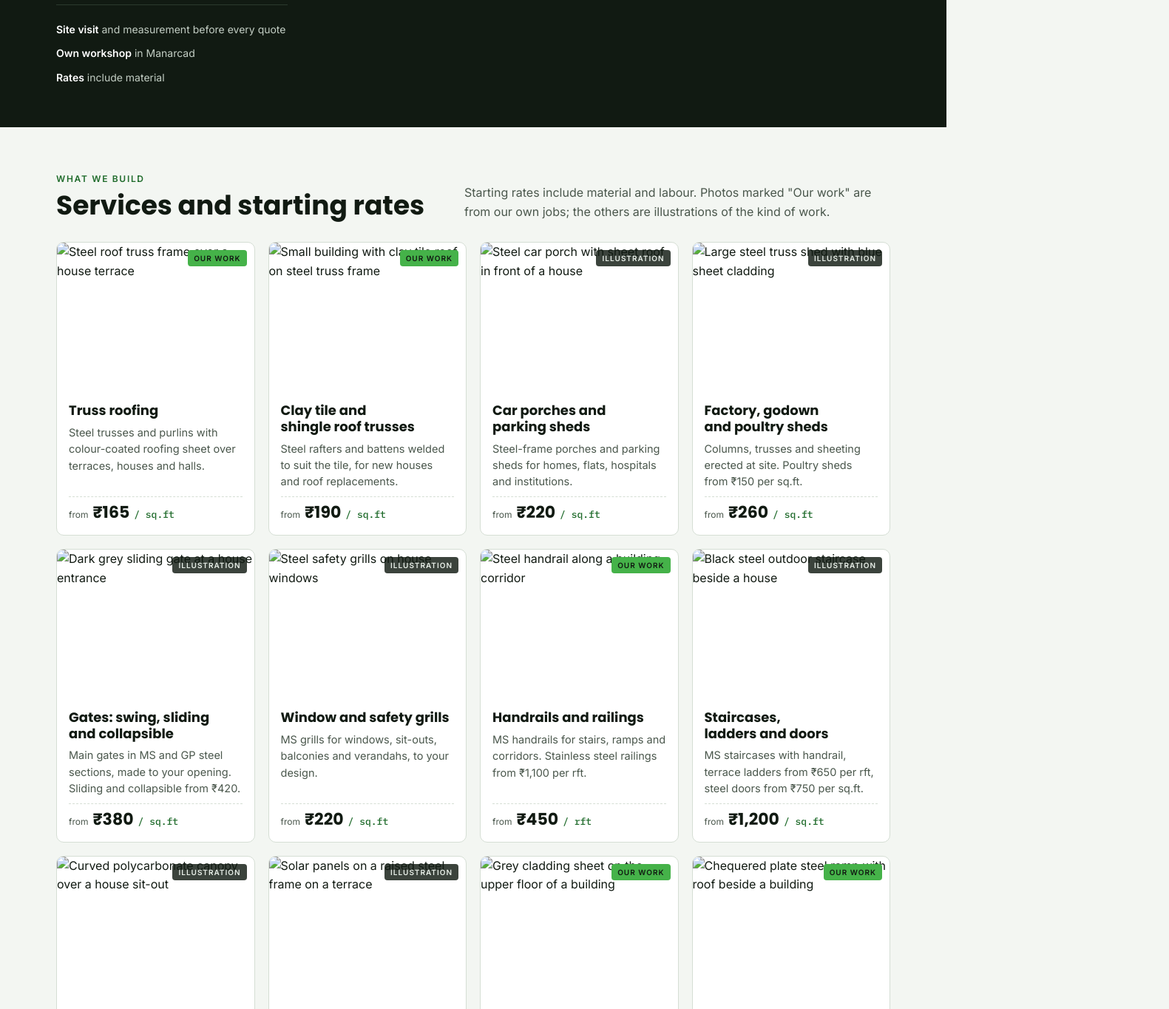
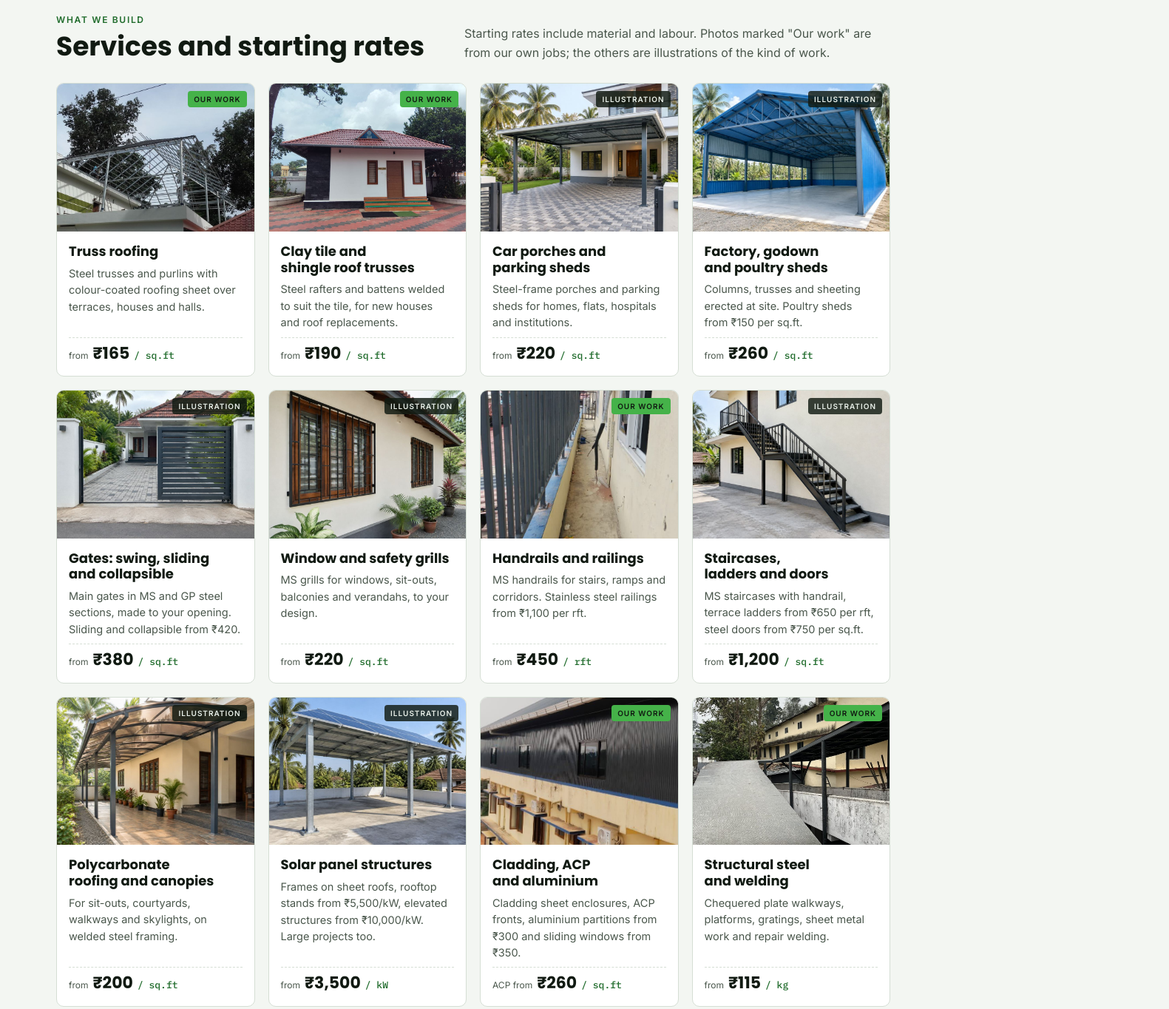
Before and after one commit to steelnstyle/steelnstyle.github.io, a plain HTML site: page index.html in a window 1280 px wide. Shown: the part 1083-2447 px from the top of the page at 74% size, 1581 px wide, since content can reach past the window. Drawn offline with Linux system fonts and the light colour scheme.

Commit message:
Update index.html

```diff
--- a/index.html
+++ b/index.html
@@ -9,7 +9,7 @@
 <link rel="preconnect" href="https://fonts.googleapis.com">
 <link rel="preconnect" href="https://fonts.gstatic.com" crossorigin>
 <link rel="stylesheet" href="https://fonts.googleapis.com/css2?family=Poppins:wght@500;600;700&family=Inter:wght@400;500;600&family=IBM+Plex+Mono:wght@500&family=Noto+Sans+Malayalam:wght@500;600&display=swap">
-<link rel="icon" href="img/logo.png">
+<link rel="icon" href="logo.png">
 <style>
 /* Layout: dark brand bands top and bottom, light workshop body; services read like the rate card, priced per sq.ft / rft / kg / kW */
 :root{
@@ -167,7 +167,7 @@ section{padding-block:64px}
 <header class="top">
   <div class="wrap">
     <a class="brand" href="#top" aria-label="Steel N' Style home">
-      <img src="img/logo.png" alt="">
+      <img src="logo.png" alt="">
       <span><b>STEEL N' <span>STYLE</span></b><small>The Structural Steel Fabricators</small></span>
     </a>
     <nav class="nav" aria-label="Main">
@@ -199,7 +199,7 @@ section{padding-block:64px}
         </div>
       </div>
       <figure>
-        <img src="img/hero.jpg" alt="Four-storey building with grey cladding sheet enclosure and steel roof truss on the top floor" width="1184" height="864">
+        <img src="hero.jpg" alt="Four-storey building with grey cladding sheet enclosure and steel roof truss on the top floor" width="1184" height="864">
         <figcaption>Cladding sheet enclosure and truss work on a four-storey building. Our work.</figcaption>
       </figure>
     </div>
@@ -212,18 +212,18 @@ section{padding-block:64px}
         <p>Starting rates include material and labour. Photos marked "Our work" are from our own jobs; the others are illustrations of the kind of work.</p>
       </div>
       <div class="svc">
-        <article class="card"><div class="ph"><img src="img/truss.jpg" alt="Steel roof truss frame over a house terrace" loading="lazy"><span class="tag real">Our work</span></div><div class="body"><h3>Truss roofing</h3><p>Steel trusses and purlins with colour-coated roofing sheet over terraces, houses and halls.</p><div class="price"><small>from</small><b>₹165</b><span>/ sq.ft</span></div></div></article>
-        <article class="card"><div class="ph"><img src="img/tileroof.jpg" alt="Small building with clay tile roof on steel truss frame" loading="lazy"><span class="tag real">Our work</span></div><div class="body"><h3>Clay tile and shingle roof trusses</h3><p>Steel rafters and battens welded to suit the tile, for new houses and roof replacements.</p><div class="price"><small>from</small><b>₹190</b><span>/ sq.ft</span></div></div></article>
-        <article class="card"><div class="ph"><img src="img/i_carporch.jpg" alt="Steel car porch with sheet roof in front of a house" loading="lazy"><span class="tag illus">Illustration</span></div><div class="body"><h3>Car porches and parking sheds</h3><p>Steel-frame porches and parking sheds for homes, flats, hospitals and institutions.</p><div class="price"><small>from</small><b>₹220</b><span>/ sq.ft</span></div></div></article>
-        <article class="card"><div class="ph"><img src="img/i_shed.jpg" alt="Large steel truss shed with blue sheet cladding" loading="lazy"><span class="tag illus">Illustration</span></div><div class="body"><h3>Factory, godown and poultry sheds</h3><p>Columns, trusses and sheeting erected at site. Poultry sheds from ₹150 per sq.ft.</p><div class="price"><small>from</small><b>₹260</b><span>/ sq.ft</span></div></div></article>
-        <article class="card"><div class="ph"><img src="img/i_gate.jpg" alt="Dark grey sliding gate at a house entrance" loading="lazy"><span class="tag illus">Illustration</span></div><div class="body"><h3>Gates: swing, sliding and collapsible</h3><p>Main gates in MS and GP steel sections, made to your opening. Sliding and collapsible from ₹420.</p><div class="price"><small>from</small><b>₹380</b><span>/ sq.ft</span></div></div></article>
-        <article class="card"><div class="ph"><img src="img/i_grills.jpg" alt="Steel safety grills on house windows" loading="lazy"><span class="tag illus">Illustration</span></div><div class="body"><h3>Window and safety grills</h3><p>MS grills for windows, sit-outs, balconies and verandahs, to your design.</p><div class="price"><small>from</small><b>₹220</b><span>/ sq.ft</span></div></div></article>
-        <article class="card"><div class="ph"><img src="img/handrail.jpg" alt="Steel handrail along a building corridor" loading="lazy"><span class="tag real">Our work</span></div><div class="body"><h3>Handrails and railings</h3><p>MS handrails for stairs, ramps and corridors. Stainless steel railings from ₹1,100 per rft.</p><div class="price"><small>from</small><b>₹450</b><span>/ rft</span></div></div></article>
-        <article class="card"><div class="ph"><img src="img/i_stair.jpg" alt="Black steel outdoor staircase beside a house" loading="lazy"><span class="tag illus">Illustration</span></div><div class="body"><h3>Staircases, ladders and doors</h3><p>MS staircases with handrail, terrace ladders from ₹650 per rft, steel doors from ₹750 per sq.ft.</p><div class="price"><small>from</small><b>₹1,200</b><span>/ sq.ft</span></div></div></article>
-        <article class="card"><div class="ph"><img src="img/i_poly.jpg" alt="Curved polycarbonate canopy over a house sit-out" loading="lazy"><span class="tag illus">Illustration</span></div><div class="body"><h3>Polycarbonate roofing and canopies</h3><p>For sit-outs, courtyards, walkways and skylights, on welded steel framing.</p><div class="price"><small>from</small><b>₹200</b><span>/ sq.ft</span></div></div></article>
-        <article class="card"><div class="ph"><img src="img/i_solar.jpg" alt="Solar panels on a raised steel frame on a terrace" loading="lazy"><span class="tag illus">Illustration</span></div><div class="body"><h3>Solar panel structures</h3><p>Frames on sheet roofs, rooftop stands from ₹5,500/kW, elevated structures from ₹10,000/kW. Large projects too.</p><div class="price"><small>from</small><b>₹3,500</b><span>/ kW</span></div></div></article>
-        <article class="card"><div class="ph"><img src="img/cladding.jpg" alt="Grey cladding sheet on the upper floor of a building" loading="lazy"><span class="tag real">Our work</span></div><div class="body"><h3>Cladding, ACP and aluminium</h3><p>Cladding sheet enclosures, ACP fronts, aluminium partitions from ₹300 and sliding windows from ₹350.</p><div class="price"><small>ACP from</small><b>₹260</b><span>/ sq.ft</span></div></div></article>
-        <article class="card"><div class="ph"><img src="img/ramp.jpg" alt="Chequered plate steel ramp with roof beside a building" loading="lazy"><span class="tag real">Our work</span></div><div class="body"><h3>Structural steel and welding</h3><p>Chequered plate walkways, platforms, gratings, sheet metal work and repair welding.</p><div class="price"><small>from</small><b>₹115</b><span>/ kg</span></div></div></article>
+        <article class="card"><div class="ph"><img src="truss.jpg" alt="Steel roof truss frame over a house terrace" loading="lazy"><span class="tag real">Our work</span></div><div class="body"><h3>Truss roofing</h3><p>Steel trusses and purlins with colour-coated roofing sheet over terraces, houses and halls.</p><div class="price"><small>from</small><b>₹165</b><span>/ sq.ft</span></div></div></article>
+        <article class="card"><div class="ph"><img src="tileroof.jpg" alt="Small building with clay tile roof on steel truss frame" loading="lazy"><span class="tag real">Our work</span></div><div class="body"><h3>Clay tile and shingle roof trusses</h3><p>Steel rafters and battens welded to suit the tile, for new houses and roof replacements.</p><div class="price"><small>from</small><b>₹190</b><span>/ sq.ft</span></div></div></article>
+        <article class="card"><div class="ph"><img src="i_carporch.jpg" alt="Steel car porch with sheet roof in front of a house" loading="lazy"><span class="tag illus">Illustration</span></div><div class="body"><h3>Car porches and parking sheds</h3><p>Steel-frame porches and parking sheds for homes, flats, hospitals and institutions.</p><div class="price"><small>from</small><b>₹220</b><span>/ sq.ft</span></div></div></article>
+        <article class="card"><div class="ph"><img src="i_shed.jpg" alt="Large steel truss shed with blue sheet cladding" loading="lazy"><span class="tag illus">Illustration</span></div><div class="body"><h3>Factory, godown and poultry sheds</h3><p>Columns, trusses and sheeting erected at site. Poultry sheds from ₹150 per sq.ft.</p><div class="price"><small>from</small><b>₹260</b><span>/ sq.ft</span></div></div></article>
+        <article class="card"><div class="ph"><img src="i_gate.jpg" alt="Dark grey sliding gate at a house entrance" loading="lazy"><span class="tag illus">Illustration</span></div><div class="body"><h3>Gates: swing, sliding and collapsible</h3><p>Main gates in MS and GP steel sections, made to your opening. Sliding and collapsible from ₹420.</p><div class="price"><small>from</small><b>₹380</b><span>/ sq.ft</span></div></div></article>
+        <article class="card"><div class="ph"><img src="i_grills.jpg" alt="Steel safety grills on house windows" loading="lazy"><span class="tag illus">Illustration</span></div><div class="body"><h3>Window and safety grills</h3><p>MS grills for windows, sit-outs, balconies and verandahs, to your design.</p><div class="price"><small>from</small><b>₹220</b><span>/ sq.ft</span></div></div></article>
+        <article class="card"><div class="ph"><img src="handrail.jpg" alt="Steel handrail along a building corridor" loading="lazy"><span class="tag real">Our work</span></div><div class="body"><h3>Handrails and railings</h3><p>MS handrails for stairs, ramps and corridors. Stainless steel railings from ₹1,100 per rft.</p><div class="price"><small>from</small><b>₹450</b><span>/ rft</span></div></div></article>
+        <article class="card"><div class="ph"><img src="i_stair.jpg" alt="Black steel outdoor staircase beside a house" loading="lazy"><span class="tag illus">Illustration</span></div><div class="body"><h3>Staircases, ladders and doors</h3><p>MS staircases with handrail, terrace ladders from ₹650 per rft, steel doors from ₹750 per sq.ft.</p><div class="price"><small>from</small><b>₹1,200</b><span>/ sq.ft</span></div></div></article>
+        <article class="card"><div class="ph"><img src="i_poly.jpg" alt="Curved polycarbonate canopy over a house sit-out" loading="lazy"><span class="tag illus">Illustration</span></div><div class="body"><h3>Polycarbonate roofing and canopies</h3><p>For sit-outs, courtyards, walkways and skylights, on welded steel framing.</p><div class="price"><small>from</small><b>₹200</b><span>/ sq.ft</span></div></div></article>
+        <article class="card"><div class="ph"><img src="i_solar.jpg" alt="Solar panels on a raised steel frame on a terrace" loading="lazy"><span class="tag illus">Illustration</span></div><div class="body"><h3>Solar panel structures</h3><p>Frames on sheet roofs, rooftop stands from ₹5,500/kW, elevated structures from ₹10,000/kW. Large projects too.</p><div class="price"><small>from</small><b>₹3,500</b><span>/ kW</span></div></div></article>
+        <article class="card"><div class="ph"><img src="cladding.jpg" alt="Grey cladding sheet on the upper floor of a building" loading="lazy"><span class="tag real">Our work</span></div><div class="body"><h3>Cladding, ACP and aluminium</h3><p>Cladding sheet enclosures, ACP fronts, aluminium partitions from ₹300 and sliding windows from ₹350.</p><div class="price"><small>ACP from</small><b>₹260</b><span>/ sq.ft</span></div></div></article>
+        <article class="card"><div class="ph"><img src="ramp.jpg" alt="Chequered plate steel ramp with roof beside a building" loading="lazy"><span class="tag real">Our work</span></div><div class="body"><h3>Structural steel and welding</h3><p>Chequered plate walkways, platforms, gratings, sheet metal work and repair welding.</p><div class="price"><small>from</small><b>₹115</b><span>/ kg</span></div></div></article>
       </div>
       <p class="note">All prices are starting rates. Final price only after site visit and measurement.</p>
     </div>
@@ -236,16 +236,16 @@ section{padding-block:64px}
         <p>Photos from our own projects for hospitals, schools, churches and homes around Kottayam.</p>
       </div>
       <div class="gal">
-        <figure class="g-6"><img src="img/tileroof.jpg" alt="Small building with red clay tile hip roof" loading="lazy"><figcaption>Clay tile roof on steel truss<span>Finished roof, hip design with dormer</span></figcaption></figure>
-        <figure class="g-6"><img src="img/tileframe.jpg" alt="Steel hip roof truss frame on a new block building" loading="lazy"><figcaption>The same roof during fabrication<span>Steel hip truss and battens before tiling</span></figcaption></figure>
-        <figure class="g-4 tall"><img src="img/cladding.jpg" alt="Cladding sheet on the top floor of a building" loading="lazy"><figcaption>Cladding sheet enclosure<span>Upper floor of a four-storey building</span></figcaption></figure>
-        <figure class="g-4 tall"><img src="img/ramp.jpg" alt="Chequered plate ramp with roof" loading="lazy"><figcaption>Chequered plate ramp<span>With roof and handrail</span></figcaption></figure>
-        <figure class="g-4 tall"><img src="img/fencing.jpg" alt="Steel and mesh fence panels beside a ground" loading="lazy"><figcaption>Detachable fencing<span>Steel frame and mesh panels</span></figcaption></figure>
-        <figure class="g-6"><img src="img/walkway.jpg" alt="Steel-framed covered walkway beside a building" loading="lazy"><figcaption>Covered walkway roof<span>Steel frame with sheet roofing</span></figcaption></figure>
-        <figure class="g-6"><img src="img/tiletruss.jpg" alt="Tile roof seen from below with steel frame" loading="lazy"><figcaption>Tiles laid on steel frame<span>Inside view of a tile roof</span></figcaption></figure>
-        <figure class="g-4"><img src="img/handrail.jpg" alt="Handrail along a corridor" loading="lazy"><figcaption>Corridor handrails</figcaption></figure>
-        <figure class="g-4"><img src="img/grating.jpg" alt="Steel drain grating" loading="lazy"><figcaption>Drainage gratings</figcaption></figure>
-        <figure class="g-4"><img src="img/truss.jpg" alt="Roof truss frame on a terrace" loading="lazy"><figcaption>Terrace roof truss frame</figcaption></figure>
+        <figure class="g-6"><img src="tileroof.jpg" alt="Small building with red clay tile hip roof" loading="lazy"><figcaption>Clay tile roof on steel truss<span>Finished roof, hip design with dormer</span></figcaption></figure>
+        <figure class="g-6"><img src="tileframe.jpg" alt="Steel hip roof truss frame on a new block building" loading="lazy"><figcaption>The same roof during fabrication<span>Steel hip truss and battens before tiling</span></figcaption></figure>
+        <figure class="g-4 tall"><img src="cladding.jpg" alt="Cladding sheet on the top floor of a building" loading="lazy"><figcaption>Cladding sheet enclosure<span>Upper floor of a four-storey building</span></figcaption></figure>
+        <figure class="g-4 tall"><img src="ramp.jpg" alt="Chequered plate ramp with roof" loading="lazy"><figcaption>Chequered plate ramp<span>With roof and handrail</span></figcaption></figure>
+        <figure class="g-4 tall"><img src="fencing.jpg" alt="Steel and mesh fence panels beside a ground" loading="lazy"><figcaption>Detachable fencing<span>Steel frame and mesh panels</span></figcaption></figure>
+        <figure class="g-6"><img src="walkway.jpg" alt="Steel-framed covered walkway beside a building" loading="lazy"><figcaption>Covered walkway roof<span>Steel frame with sheet roofing</span></figcaption></figure>
+        <figure class="g-6"><img src="tiletruss.jpg" alt="Tile roof seen from below with steel frame" loading="lazy"><figcaption>Tiles laid on steel frame<span>Inside view of a tile roof</span></figcaption></figure>
+        <figure class="g-4"><img src="handrail.jpg" alt="Handrail along a corridor" loading="lazy"><figcaption>Corridor handrails</figcaption></figure>
+        <figure class="g-4"><img src="grating.jpg" alt="Steel drain grating" loading="lazy"><figcaption>Drainage gratings</figcaption></figure>
+        <figure class="g-4"><img src="truss.jpg" alt="Roof truss frame on a terrace" loading="lazy"><figcaption>Terrace roof truss frame</figcaption></figure>
       </div>
     </div>
   </section>
```
